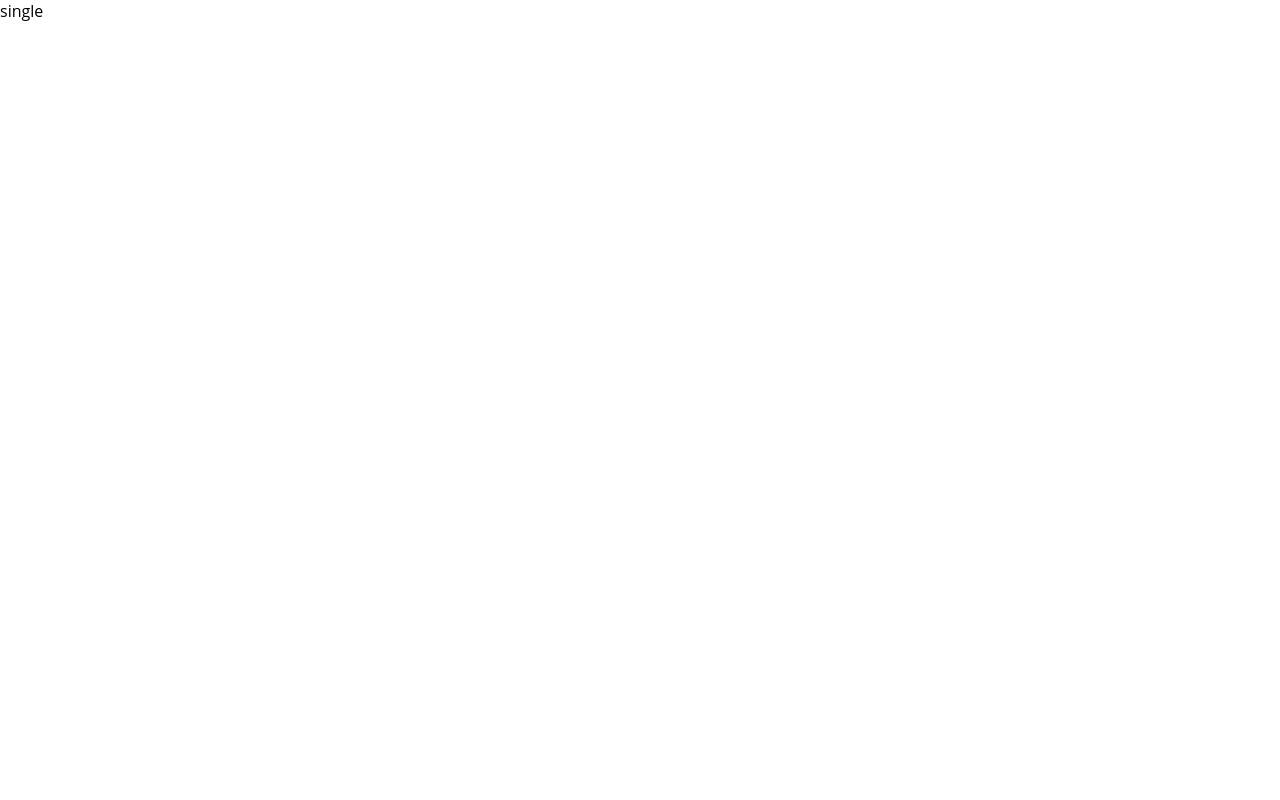
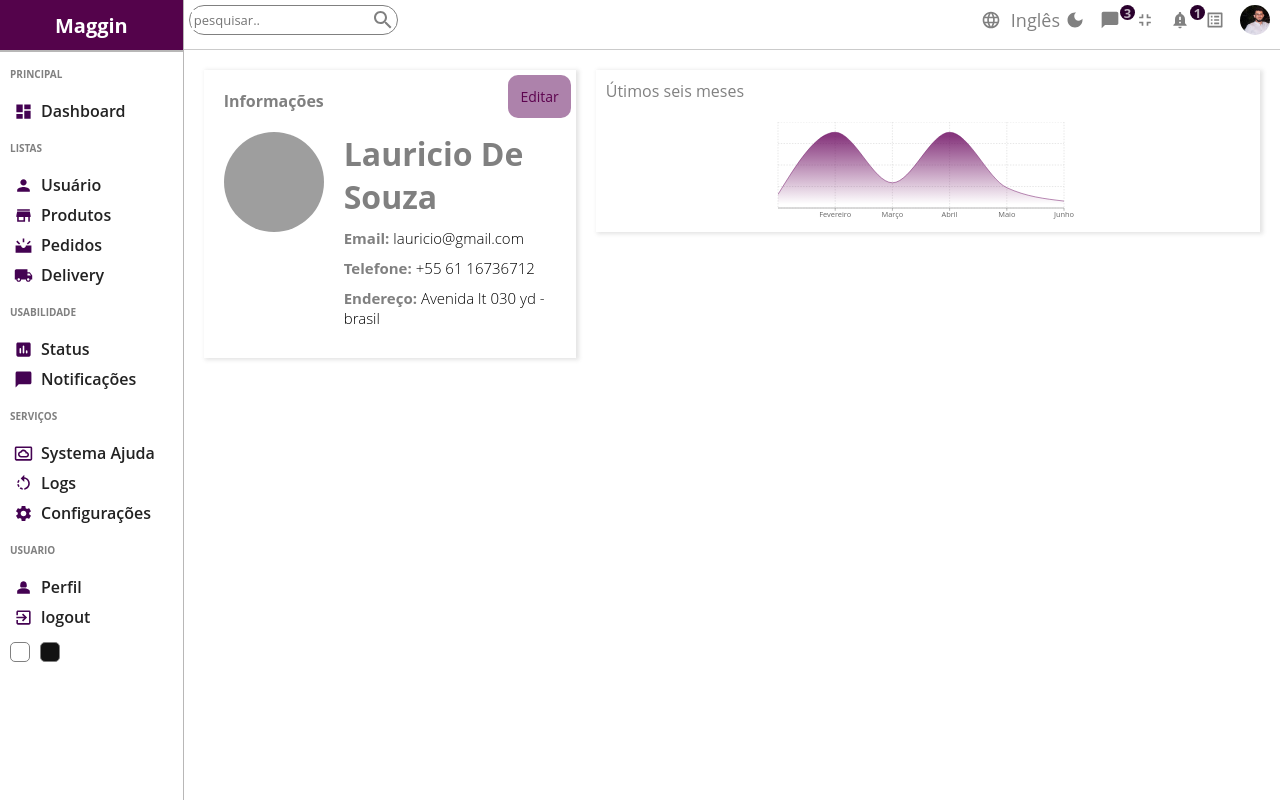
Before and after one commit to lauriciodev/Maggin, a React (Create React App) app: page /users/1 in a window 1280 px wide. Built offline with nearby package versions, Linux system fonts and the light colour scheme; grey boxes are pictures that could not be loaded.

Commit message:
pagina individual do usuario

```diff
--- a/src/components/chart/Chart.jsx
+++ b/src/components/chart/Chart.jsx
@@ -17,11 +17,11 @@ const data = [
   { name: "Junho", Total: 113 },
 ];
 
-const Chart = () => {
+const Chart = ({ aspect }) => {
   return (
     <div className="chart">
       <div className="title">Útimos seis meses</div>
-      <ResponsiveContainer width="100%" height={100} aspect={2 / 0.8}>
+      <ResponsiveContainer width="100%" height={100} aspect={aspect}>
         <AreaChart
           width={730}
           height={250}
--- a/src/components/datatable/Datatable.jsx
+++ b/src/components/datatable/Datatable.jsx
@@ -23,8 +23,8 @@ const DataTable = () => {
       <DataGrid
         rows={userRows}
         columns={userColumns.concat(actionColumn)}
-        pageSize={5}
-        rowsPerPageOptions={[5]}
+        pageSize={7}
+        rowsPerPageOptions={[7]}
         checkboxSelection
       />
     </div>
--- a/src/datatablesource.js
+++ b/src/datatablesource.js
@@ -71,4 +71,60 @@ export const userRows = [
     email: "lauricio@gmail.com",
     age: 22,
   },
+  {
+    id: "341 ",
+    username: "lauricio",
+    img: "https://avatars.githubusercontent.com/u/86666254?v=4",
+    status: "ativo",
+    email: "lauricio@gmail.com",
+    age: 22,
+  },
+  {
+    id: "341 ",
+    username: "lauricio",
+    img: "https://avatars.githubusercontent.com/u/86666254?v=4",
+    status: "ativo",
+    email: "lauricio@gmail.com",
+    age: 22,
+  },
+  {
+    id: "341 ",
+    username: "lauricio",
+    img: "https://avatars.githubusercontent.com/u/86666254?v=4",
+    status: "ativo",
+    email: "lauricio@gmail.com",
+    age: 22,
+  },
+  {
+    id: "341 ",
+    username: "lauricio",
+    img: "https://avatars.githubusercontent.com/u/86666254?v=4",
+    status: "ativo",
+    email: "lauricio@gmail.com",
+    age: 22,
+  },
+  {
+    id: "341 ",
+    username: "lauricio",
+    img: "https://avatars.githubusercontent.com/u/86666254?v=4",
+    status: "ativo",
+    email: "lauricio@gmail.com",
+    age: 22,
+  },
+  {
+    id: "341 ",
+    username: "lauricio",
+    img: "https://avatars.githubusercontent.com/u/86666254?v=4",
+    status: "ativo",
+    email: "lauricio@gmail.com",
+    age: 22,
+  },
+  {
+    id: "341 ",
+    username: "lauricio",
+    img: "https://avatars.githubusercontent.com/u/86666254?v=4",
+    status: "ativo",
+    email: "lauricio@gmail.com",
+    age: 22,
+  },
 ];
--- a/src/pages/home/Home.jsx
+++ b/src/pages/home/Home.jsx
@@ -21,7 +21,7 @@ const Home = () => {
         </div>
         <div className="charts">
           <Featured />
-          <Chart />
+          <Chart aspect={2 / 1} />
         </div>
         <div className="listContainer">
           <div className="listTitle">Útimas Transações</div>
--- a/src/pages/single/Single.jsx
+++ b/src/pages/single/Single.jsx
@@ -1,6 +1,49 @@
 import "../single/single.scss";
+import Sidebar from "../../components/sidebar/Sidebar";
+import Navbar from "../../components/navbar/Navbar";
+import Chart from "../../components/chart/Chart";
+
 const Single = () => {
-  return <div>single</div>;
+  return (
+    <div className="single">
+      <Sidebar />
+      <div className="singleContainer">
+        <Navbar />
+        <div className="top">
+          <div className="left">
+            <div className="editButton">Editar</div>
+            <h1 className="title">Informações</h1>
+            <div className="item">
+              <img
+                src="https://avatars.githubusercontent.com/u/86666254?v=4"
+                alt="imagem"
+                className="itemImage"
+              />
+              <div className="details">
+                <h1 className="itemTitle">Lauricio De Souza</h1>
+                <div className="detailItem">
+                  <span className="itemKey">Email:</span>
+                  <span className="itemValue">lauricio@gmail.com</span>
+                </div>
+                <div className="detailItem">
+                  <span className="itemKey">Telefone:</span>
+                  <span className="itemValue">+55 61 16736712</span>
+                </div>
+                <div className="detailItem">
+                  <span className="itemKey">Endereço:</span>
+                  <span className="itemValue">Avenida lt 030 yd - brasil</span>
+                </div>
+              </div>
+            </div>
+          </div>
+          <div className="right">
+            <Chart aspect={3 / 1} />
+          </div>
+        </div>
+        <div className="bottom"></div>
+      </div>
+    </div>
+  );
 };
 
 export default Single;
--- a/src/pages/single/single.scss
+++ b/src/pages/single/single.scss
@@ -0,0 +1,75 @@
+.single {
+  display: flex;
+  width: 100%;
+
+  .singleContainer {
+    flex: 6;
+  }
+
+  .top {
+    padding: 20px;
+    display: flex;
+    gap: 20px;
+
+    .left {
+      flex: 1;
+      -webkit-box-shadow: 1px 1px 1px 1px rgba(46, 46, 46, 0.507);
+      box-shadow: 2px 1px 4px 1px #72727231;
+      padding: 20px;
+      position: relative;
+
+      .item {
+        display: flex;
+        gap: 20px;
+
+        .itemImage {
+          width: 100px;
+          height: 100px;
+          border-radius: 50%;
+          object-fit: cover;
+        }
+
+        .details {
+          .itemTitle {
+            margin-bottom: 10px;
+            color: grey;
+          }
+
+          .detailItem {
+            margin-bottom: 10px;
+            font-size: 15px;
+
+            .itemKey {
+              font-weight: bold;
+              color: grey;
+              margin-right: 4px;
+            }
+            .itemValue {
+              font-weight: 300;
+            }
+          }
+        }
+      }
+      .editButton {
+        position: absolute;
+        top: 5px;
+        right: 5px;
+        padding: 12px;
+        font-size: 14px;
+        color: rgb(93, 4, 79);
+        background-color: rgba(90, 4, 85, 0.496);
+        cursor: pointer;
+        border-radius: 10px;
+      }
+    }
+    .right {
+      flex: 2;
+    }
+  }
+}
+
+.title {
+  font-size: 16px;
+  color: grey;
+  margin-bottom: 20px;
+}
```
